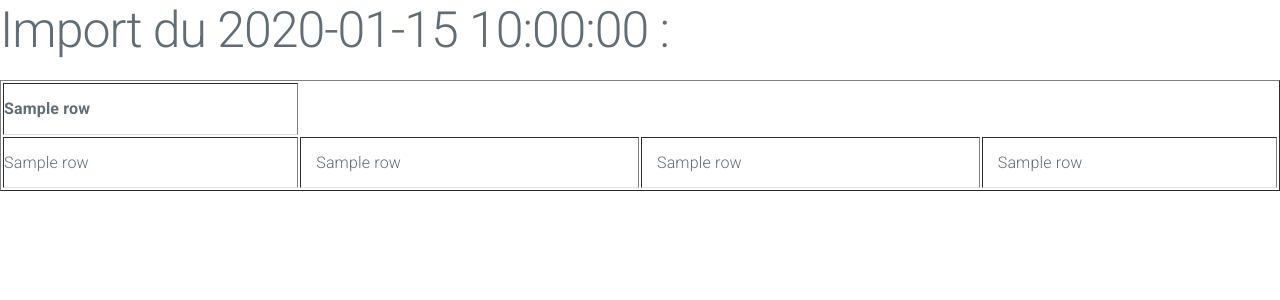
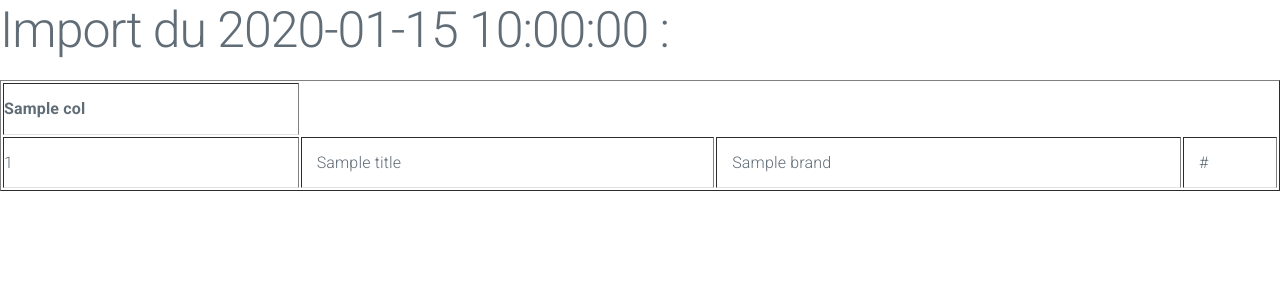
Before and after one commit to nlemoro/Cycom, a Flask app: template templates/import_result.html in a window 1280 px wide. Shown: the top 300 px of the page. Run offline with Flask 2, Linux system fonts and the light colour scheme; the template is opened without the code that fills it: most values are stand-ins (such as "Sample title", 1, 10 or a date in 2020); some libraries are stand-ins or nearby versions.

Commit message:
récupération de l'ensemble des lignes a première vu mais uniquement la valeur de la première est récupérée

```diff
--- a/Models/import_class.py
+++ b/Models/import_class.py
@@ -76,6 +76,7 @@ class readexcel(object):
         to be returned.  Calling returntupledate=True causes dates to returned
         as tuples of (Year, Month, Day, Hour, Min, Second) instead of as a
         string """
+        returnlist=True
         if sheetname not in self.__sheets__.keys():
             raise NameError, "%s is not present in %s" % (sheetname,\
                                                           self.__filename__)
--- a/main.py
+++ b/main.py
@@ -55,9 +55,18 @@ class Controller(object):
                 for sheet in sheetnames:
                     for row in xl.getiter(sheet):
                         print row
+                        id = row[0]
+                        title = row[1]
+                        brand = row[2]
+                        url = row[3]
+                        print 'id: ' + str(id)
+                        row_list = xl.getiter(sheet)
                     else:
                         print 'else all check'
-                return render_template('import_result.html', row = row, date_import = date_import)
+                print xl.nrows(sheet)
+                print xl.ncols(sheet)
+                print xl.variables(sheet)
+                return render_template('import_result.html', row = row, date_import = date_import, sheet=sheet, col=xl.variables(sheet), id=id, title=title, brand=brand, url=url, row_list=row_list)
 
     @app.route('/uploads/<filename>')
     def uploaded_file(filename):
--- a/templates/import_result.html
+++ b/templates/import_result.html
@@ -7,16 +7,20 @@
 {% if row %}
     <TABLE BORDER="1">
           <TR>
-              {% for row in row %}
-         <TH> {{ row }} </TH>
+              {% for col in col %}
+         <TH> {{ col }} </TH>
               {% endfor %}
           </TR>
+
+              {% for row in row_list %}
           <TR>
-         <TD> {{ row }} </TD>
-         <TD> {{ row }} </TD>
-         <TD> {{ row }} </TD>
-         <TD> {{ row }} </TD>
+         <TD> {{ id }} </TD>
+         <TD> {{ title }} </TD>
+         <TD> {{ brand }} </TD>
+         <TD> {{ url }} </TD>
           </TR>
+              {% endfor %}
+
         </TABLE>
 {% endif %}
 {% endblock %}
```
